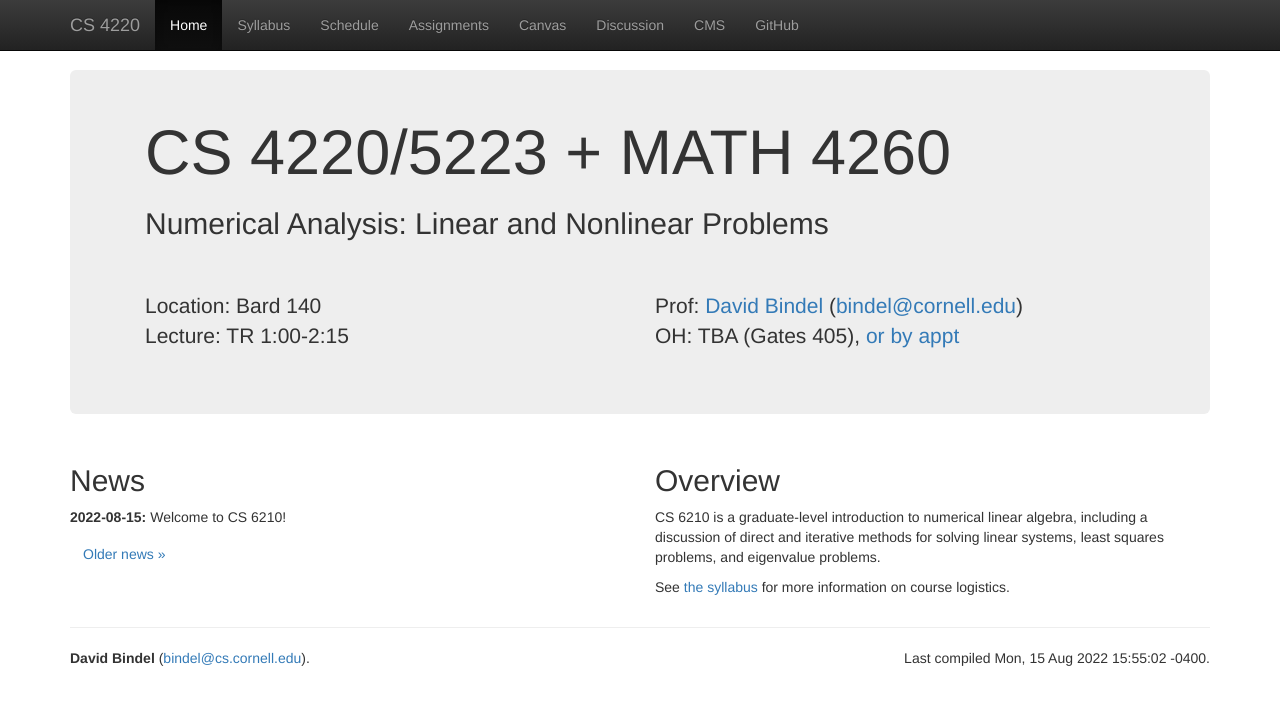
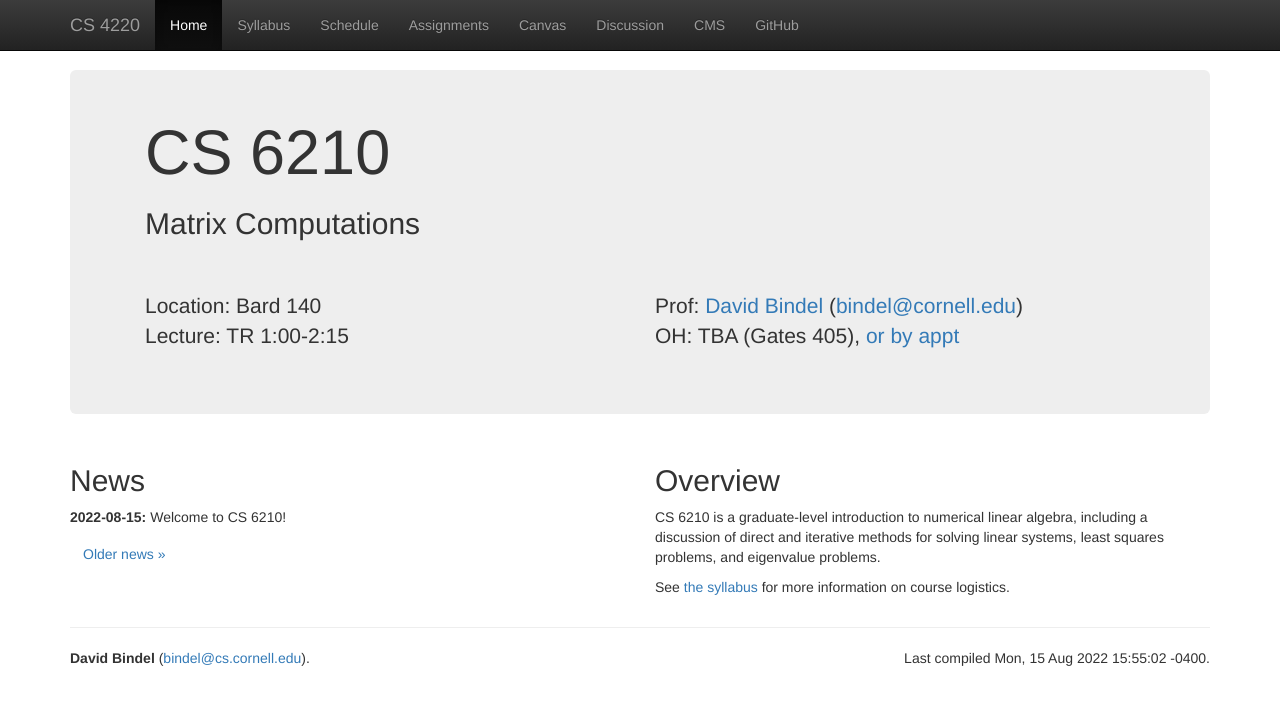
Before and after one commit to dbindel/cs6210-f22, a Jekyll site: the page built from web/index.html, in a window 1280 px wide. Shown: the top 705 px of the page. Built offline with Jekyll 4.4.1, drawn with Linux system fonts in a browser that asks for light colours; nearby versions of some CDN libraries.

Commit message:
Fix header.

```diff
--- a/web/_includes/head.html
+++ b/web/_includes/head.html
@@ -2,8 +2,8 @@
   <div class="row">
     <div class="col-xs-12 col-sm-12 col-md-12 col-lg-12">
     <div class="col-xs-12 col-sm-12 col-md-12 col-lg-12">
-      <h1 class="media-heading">CS 4220/5223 + MATH 4260</h1>
-      <h2>Numerical Analysis: Linear and Nonlinear Problems</h2>
+      <h1 class="media-heading">CS 6210</h1>
+      <h2>Matrix Computations</h2>
     </div>
     </div>
     <div class="col-xs-12 col-sm-12 col-md-12 col-lg-12">
```
